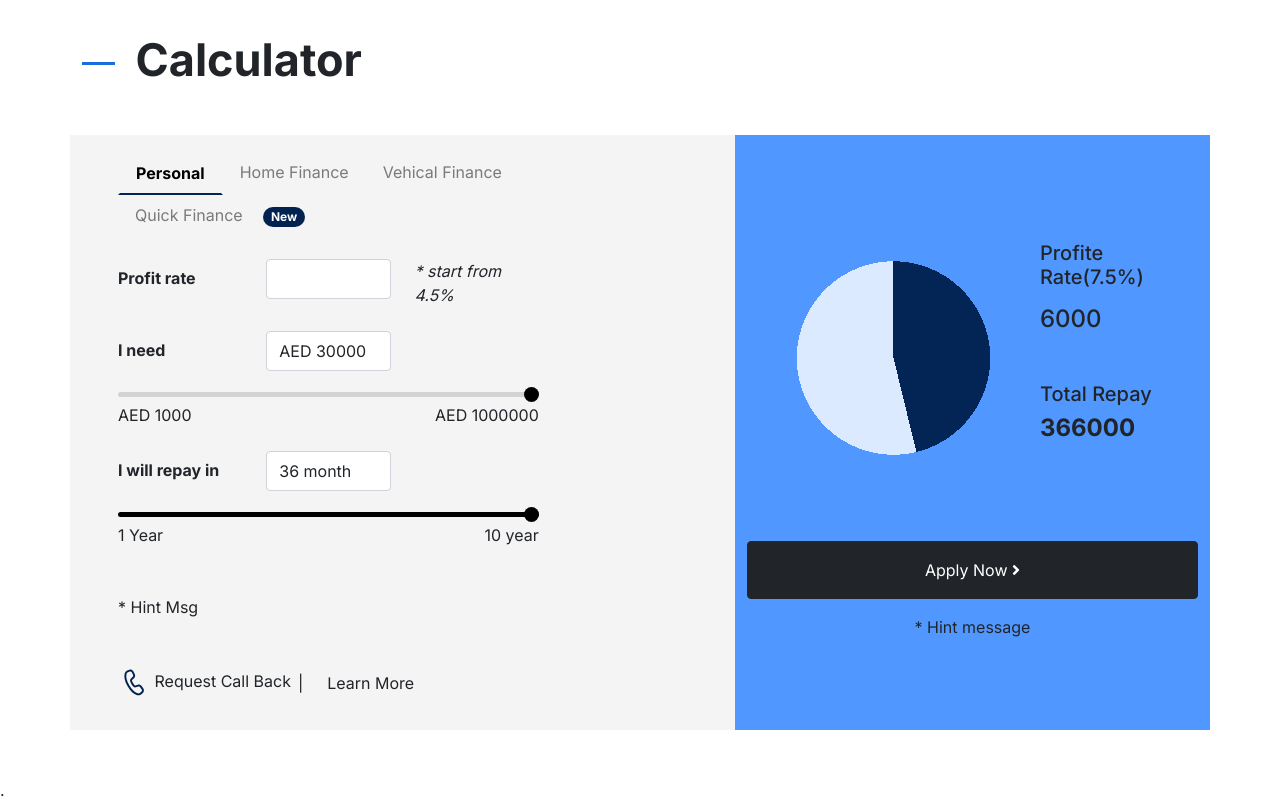
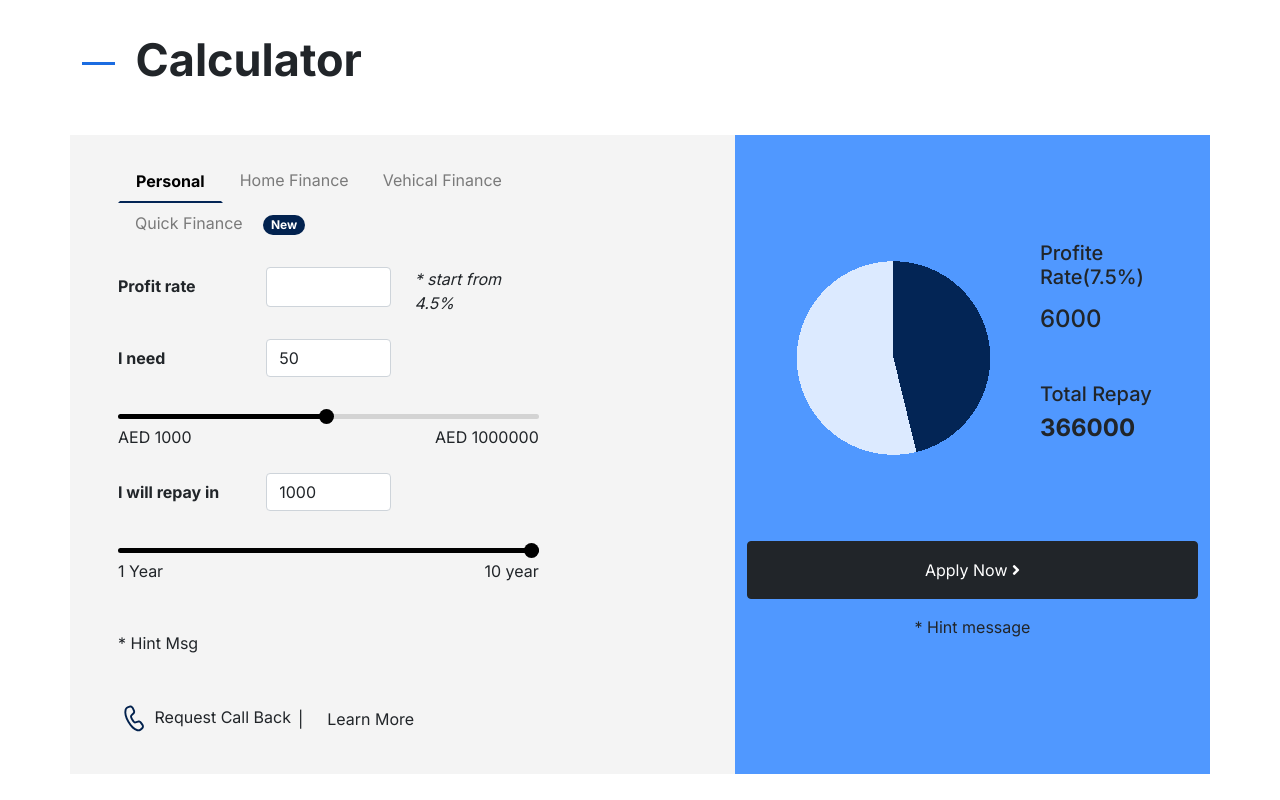
Before and after one commit to rahulbmore/assignment-technocit, a plain HTML site: page index.html in a window 1280 px wide. Shown: the part 2520-3320 px from the top of the page. Drawn offline with nearby package versions, Linux system fonts and the light colour scheme.

Commit message:
code modified

```diff
--- a/css/style.css
+++ b/css/style.css
@@ -593,6 +593,17 @@ body {
 
 }
 
+.branch-atm-locator .active{
+    color: var(--primary);
+    font-weight: bold;
+}
+.custom-input{
+ border:1px solid #ced4da;
+ padding:.375rem .75rem;
+ background-color: white;
+ border-radius: .25rem;
+}
+
 /* responsive css */
 
 
--- a/index.html
+++ b/index.html
@@ -656,7 +656,7 @@
                 <h3 class="mb-0 fw-bold">Calculator</h3>
             </div>
             <div class="row">
-                <div class="col-lg-7 col-md-6 light-bg px-5 py-3 wow zoomIn">
+                <div class="col-lg-7 col-md-6 light-bg px-5 py-4 wow zoomIn">
                     <div class="calc-box">
                         <ul class="nav nav-tabs" id="myTab" role="tablist">
                             <li class="nav-item" role="presentation">
@@ -700,12 +700,12 @@
                                         <label for="inputPassword" class="col-sm-3 col-form-label fw-bold">I
                                             need</label>
                                         <div class="col-sm-3">
-                                            <input type="text" class="form-control" id="demo1" value="AED 30000">
+                                            <!-- <input type="text" class="form-control" id="selectedAmount" value="AED 30000"> -->
+                                            <p class="custom-input"> <span id="selectedAmount"></span></p>
                                         </div>
 
                                         <div class="slidecontainer w-75 mt-2">
-                                            <input id="myRange1" type="range" min="1" max="1000" value="1000000"
-                                                class="range-slider">
+                                            <input type="range" min="1" max="100" value="50" class="range-slider" id="myAmount">
                                             <div class="d-flex align-items-center w-100">
                                                 <span class="w-100">AED 1000</span>
                                                 <span class="ml-auto d-flex justify-content-end w-100">AED
@@ -718,7 +718,7 @@
                                         <label for="inputPassword" class="col-sm-3 col-form-label fw-bold">I will repay
                                             in</label>
                                         <div class="col-sm-3">
-                                            <input type="text" class="form-control" id="demo" value="36 month">
+                                            <p class="custom-input"><span id="demo"></span></p>
                                         </div>
 
                                         <div class="slidecontainer w-75 mt-2">
@@ -882,6 +882,7 @@
     <!-- our service end -->
 
     <!-- Branch Atm locator section Start -->
+    <Section class="branch-atm-locator">
         <div class="container-fluid py-5  mt-5 wow fadeInUp" data-wow-delay="0.1s">
             <div class="container">
                 <div class="row">
@@ -952,6 +953,7 @@
                 </div>
             </div>
         </div>
+    </Section>
     <!-- Branch Atm locator end -->
 
 
--- a/js/main.js
+++ b/js/main.js
@@ -106,13 +106,26 @@ slider.oninput = function () {
     output.innerHTML = this.value;
 }
 
+var slider1 = document.getElementById("myAmount");
+var output1 = document.getElementById("selectedAmount");
+output1.innerHTML = slider1.value;
+
+slider1.oninput = function() {
+  output1.innerHTML = this.value;
+}
 
 function updateGradient(rangeValue) {
     const percentage = (rangeValue - slider.min) / (slider.max - slider.min) * 100;
     slider.style.backgroundImage = `linear-gradient(90deg, #000000 ${percentage}%, transparent ${percentage}%)`;
 }
 
+function updateGradient1(rangeValue) {
+    const percentage = (rangeValue - slider1.min) / (slider1.max - slider1.min) * 100;
+    slider1.style.backgroundImage = `linear-gradient(90deg, #000000 ${percentage}%, transparent ${percentage}%)`;
+}
+
 // Update gradient onload
+updateGradient1(slider1.value);
 updateGradient(slider.value);
 
 // Update gradient oninput
@@ -120,3 +133,10 @@ slider.addEventListener('input', (e) => {
     output.innerHTML = e.target.value;
     updateGradient(e.target.value);
 });
+
+
+// Update gradient oninput
+slider1.addEventListener('input', (e) => {
+    output1.innerHTML = e.target.value;
+    updateGradient1(e.target.value);
+});
```
Lines whose indentation alone changed are shown as unchanged.
